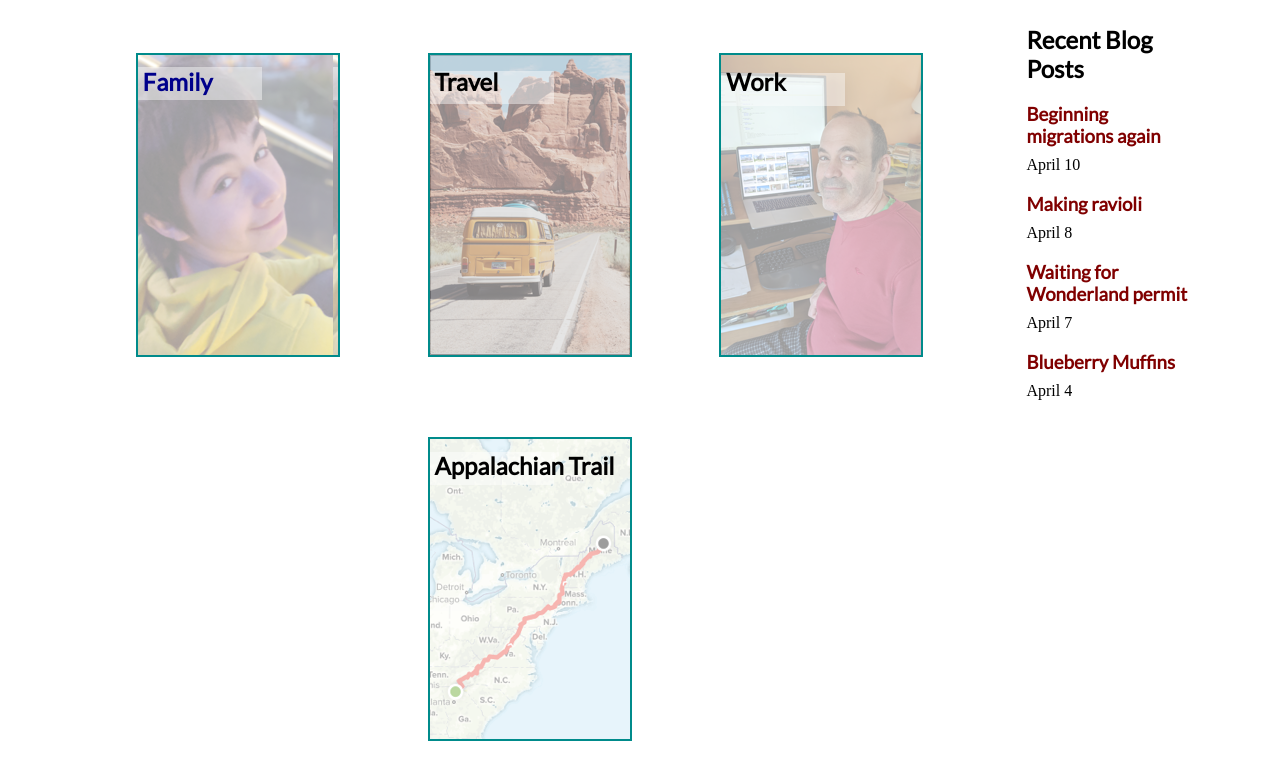
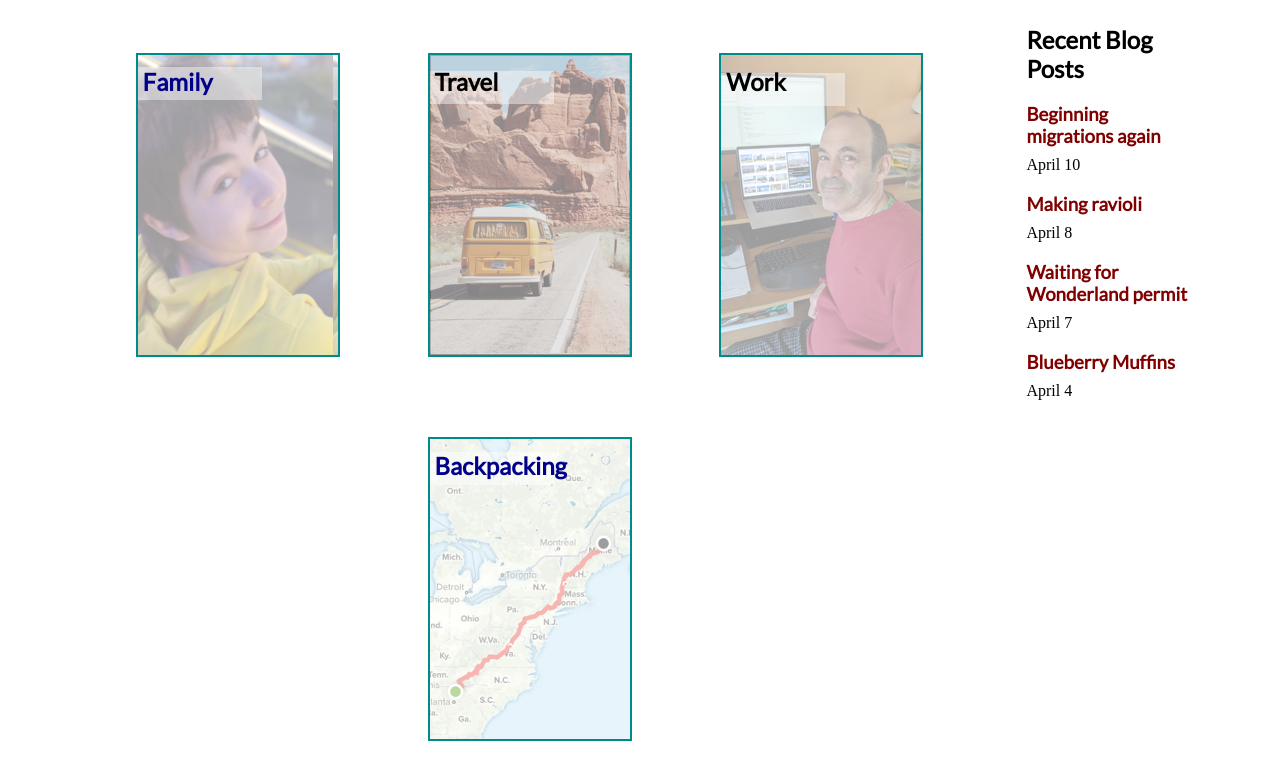
Before and after one commit to yojohnyo/udacityblog, a plain HTML site: page index.html in a window 1280 px wide. Shown: the part 386-1170 px from the top of the page. Drawn offline with Linux system fonts and the light colour scheme.

Commit message:
Add backpacking page

```diff
--- a/index.html
+++ b/index.html
@@ -24,7 +24,11 @@
                 <a href="family-blog-page.html"><section class="topic topic-tile1"><h2>Family</h2></section></a>
                 <section class="topic topic-tile2"><h2>Travel</h2></section>
                 <section class="topic topic-tile3"><h2>Work</h2></section>
-                <section class="topic topic-tile4"><h2>Appalachian Trail</h2></section>
+                <a href="backpacking-blog-page.html">
+                    <section class="topic topic-tile4">
+                        <h2>Backpacking</h2>
+                    </section>
+                </a>
             </div>
             <aside class="recent-posts right-nav-link">
                 <h2>Recent Blog Posts</h2>
```
Also changed, not shown: blueberry-muffins.html (+2 -2 lines), family-blog-page.html (+2 -2 lines).
